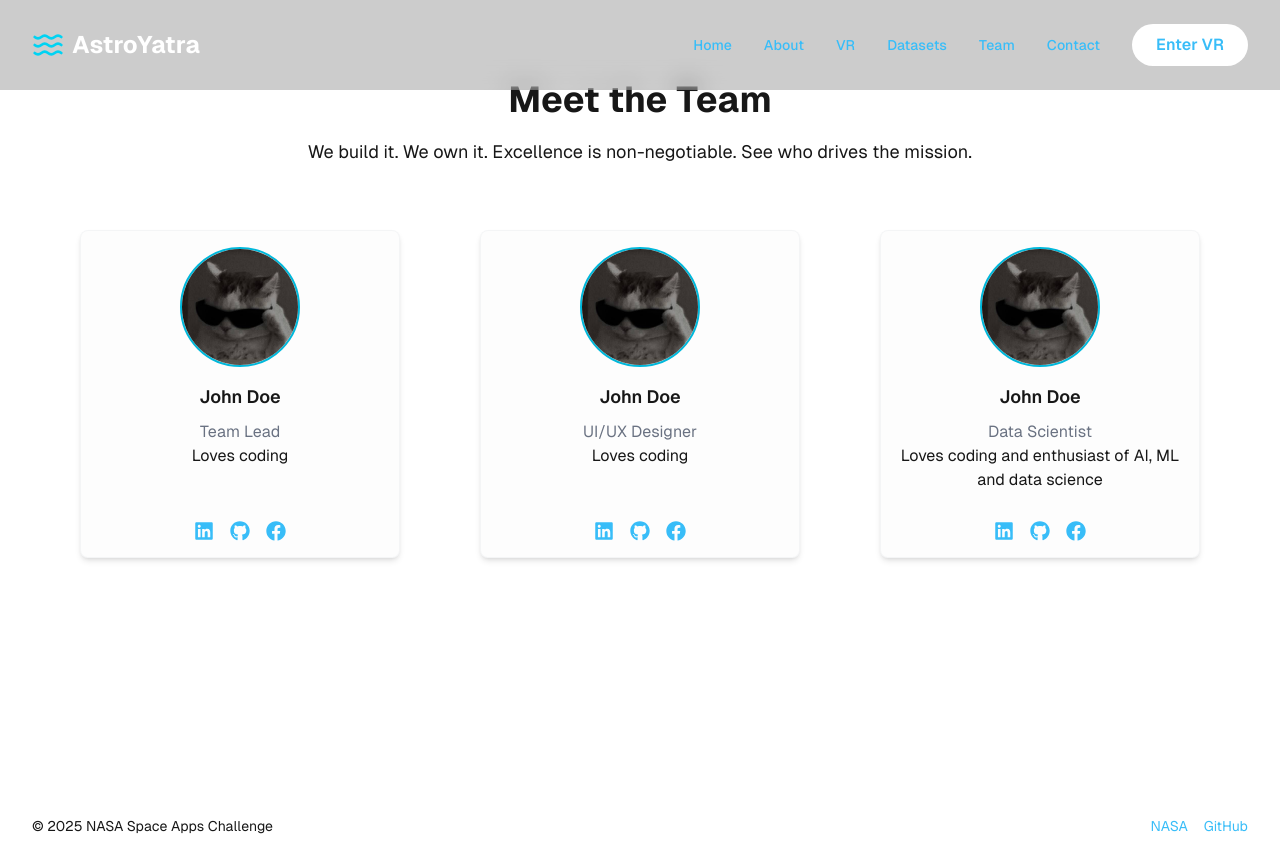
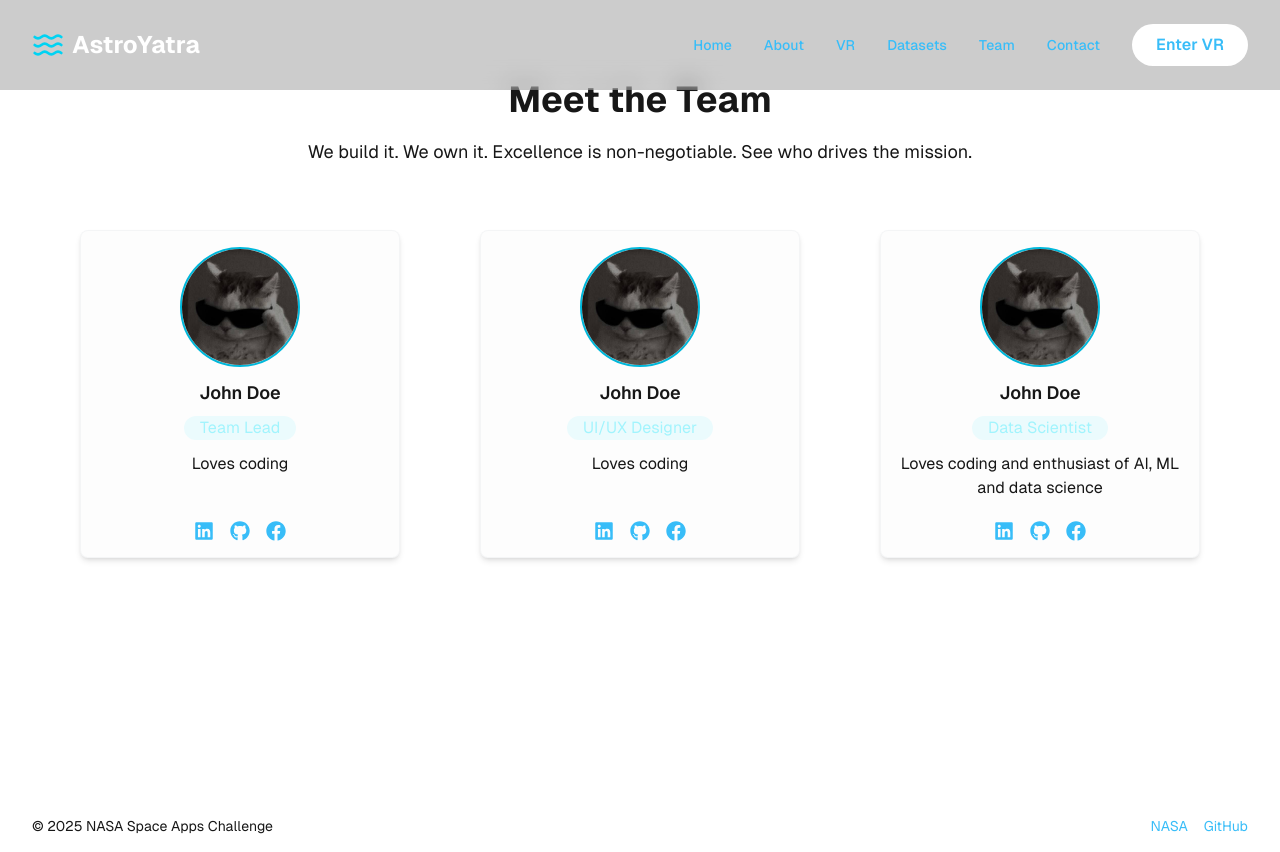
Before and after one commit to pradipbhatt/nasa-vr-hackathon, a Next.js app: page /team in a window 1280 px wide. Built offline with nearby package versions, Linux system fonts and the light colour scheme.

Commit message:
updated roles text design

```diff
--- a/src/app/team/Card.tsx
+++ b/src/app/team/Card.tsx
@@ -15,10 +15,10 @@ type CardProps = {
 const Card: React.FC<CardProps> = (props) => {
   return (
     <div className="bg-gray-200/10 border border-gray-300/20 p-4 rounded-lg shadow-md text-center w-80 h-82 relative flex flex-col justify-between hover:scale-105 transition-transform duration-200">
-      <div>
-        <img src={props.profile} alt="profile picture" className="w-30 h-30 rounded-full mx-auto mb-4 border-2 border-cyan-500" />
+      <div className="flex flex-col items-center">
+        <img src={props.profile} alt="profile picture" className="w-30 h-30 rounded-full mx-auto mb-3 border-2 border-cyan-500" />
         <h2 className="text-lg font-semibold">{props.name}</h2>
-        <p className="text-base text-gray-500">{props.role}</p>
+        <p className="text-base text-cyan-200 bg-cyan-300/10 rounded-full w-fit h-6 grid place-items-center px-4 mb-3">{props.role}</p>
         <p className="text-base">{props.description}</p>
       </div>
       <div className="flex justify-center space-x-4 mt-4 text-gray-400 text-xl">
```
